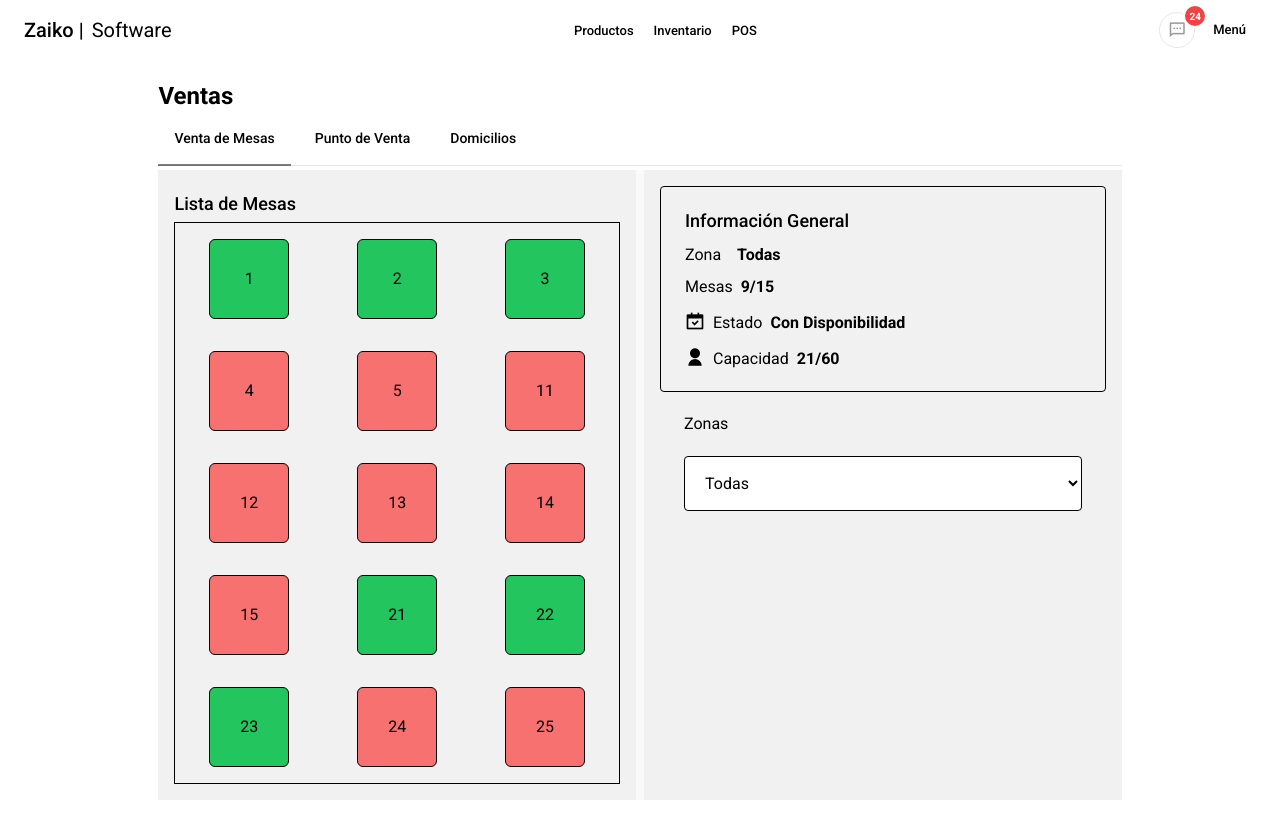
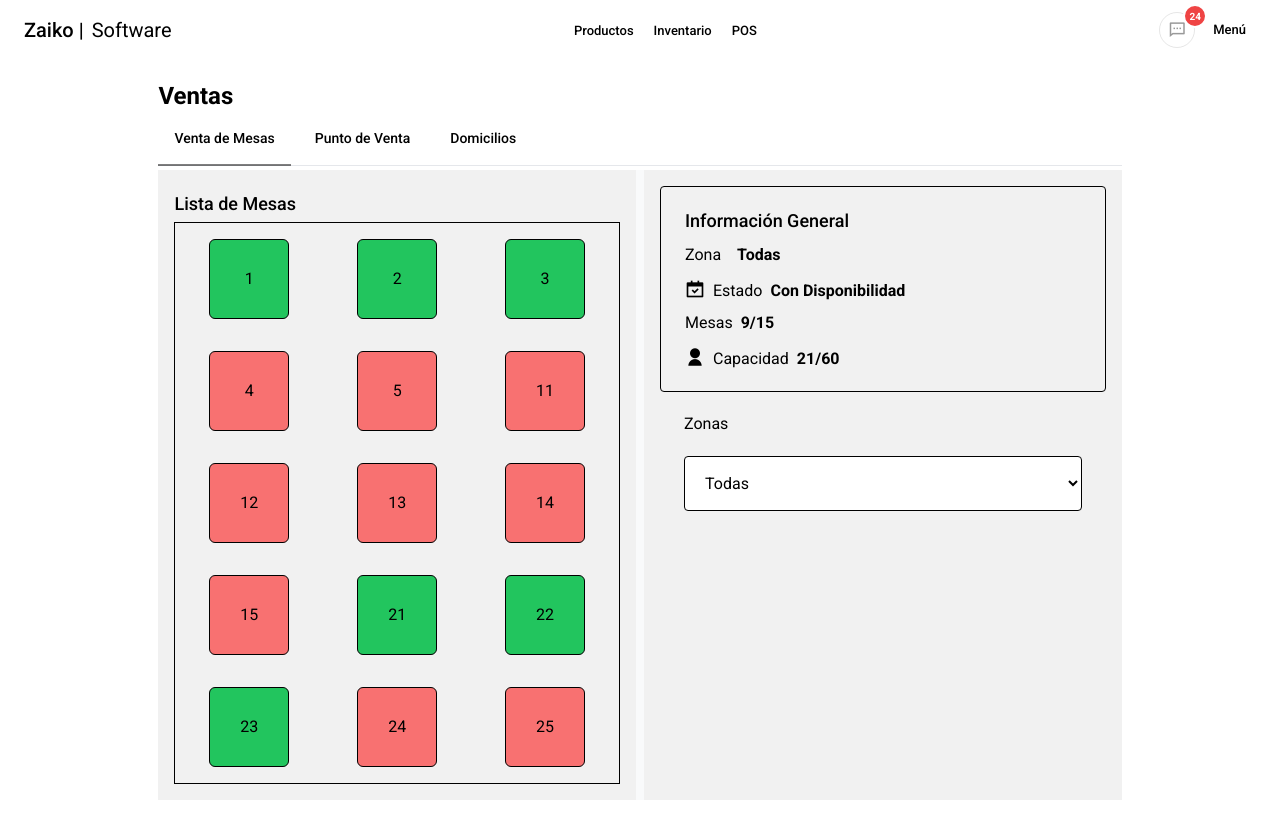
Before and after one commit to dejeloper/zaiko-app, a Next.js app: page /sales in a window 1280 px wide. Shown: the top 838 px of the page. Built offline with nearby package versions, Linux system fonts and the light colour scheme.

Commit message:
Update Info Tables

```diff
--- a/src/components/sales/Tables.tsx
+++ b/src/components/sales/Tables.tsx
@@ -92,11 +92,6 @@ export const Tables = () => {
                     {listZones[generalTables.zoneCurrent].name}
                   </span>
                 </p>
-                <p className="tab-content-subtitle">Mesas
-                  <span className="ml-2 font-semibold">
-                    {`${generalTables.enabledTable}/${generalTables.totalTable}`}
-                  </span>
-                </p>
                 <p className="tab-content-subtitle">
                   {
                     generalTables.enabled
@@ -106,6 +101,11 @@ export const Tables = () => {
 
                   Estado
                   <span className="ml-2 font-semibold">{generalTables.enabled ? 'Con Disponibilidad' : 'Sin Disponibilidad'}</span>
+                </p>
+                <p className="tab-content-subtitle">Mesas
+                  <span className="ml-2 font-semibold">
+                    {`${generalTables.enabledTable}/${generalTables.totalTable}`}
+                  </span>
                 </p>
                 <p className="tab-content-subtitle">
                   <i className={`ri-user-fill text-xl mr-2`}></i>
```
